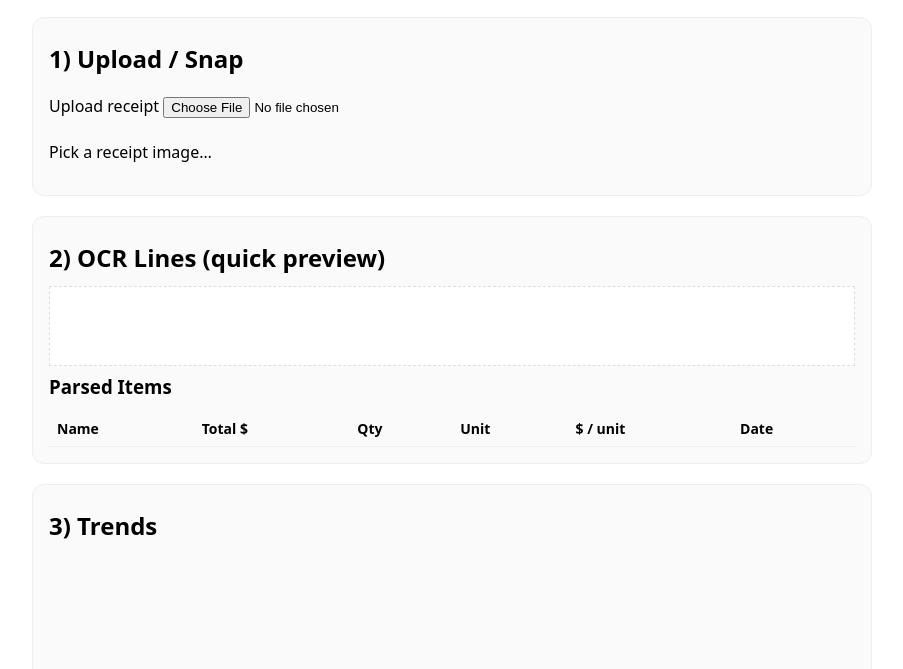
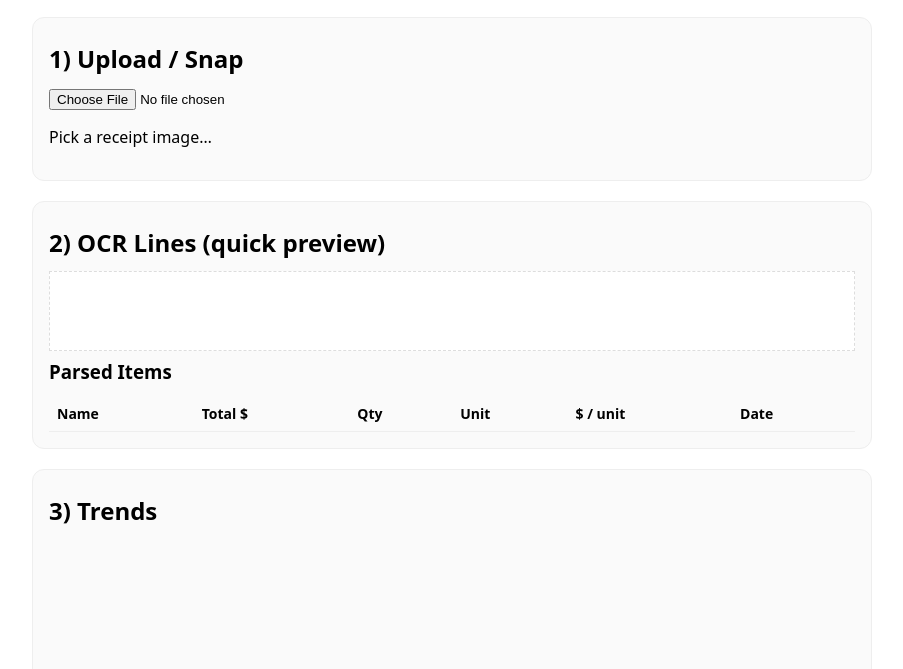
Before and after one commit to maxdoumiao1/Receipt-tracker-mvp, a plain HTML site: page index.html in a window 1280 px wide. Shown: the part 131-800 px from the top of the page, without its empty margins (188-1091 px from the left). Drawn offline with nearby package versions, Linux system fonts and the light colour scheme.

Commit message:
Update style.css

```diff
--- a/style.css
+++ b/style.css
@@ -7,3 +7,7 @@ table { width:100%; border-collapse: collapse; }
 th, td { border-bottom:1px solid #eee; padding:8px; text-align:left; font-size: 14px; }
 label { display: inline-block; margin: 8px 0; }
 h2, h3 { margin: 8px 0 12px; }
+.sr-only {
+  position:absolute; width:1px; height:1px; padding:0; margin:-1px; overflow:hidden;
+  clip:rect(0,0,1px,1px); white-space:nowrap; border:0;
+}
```
